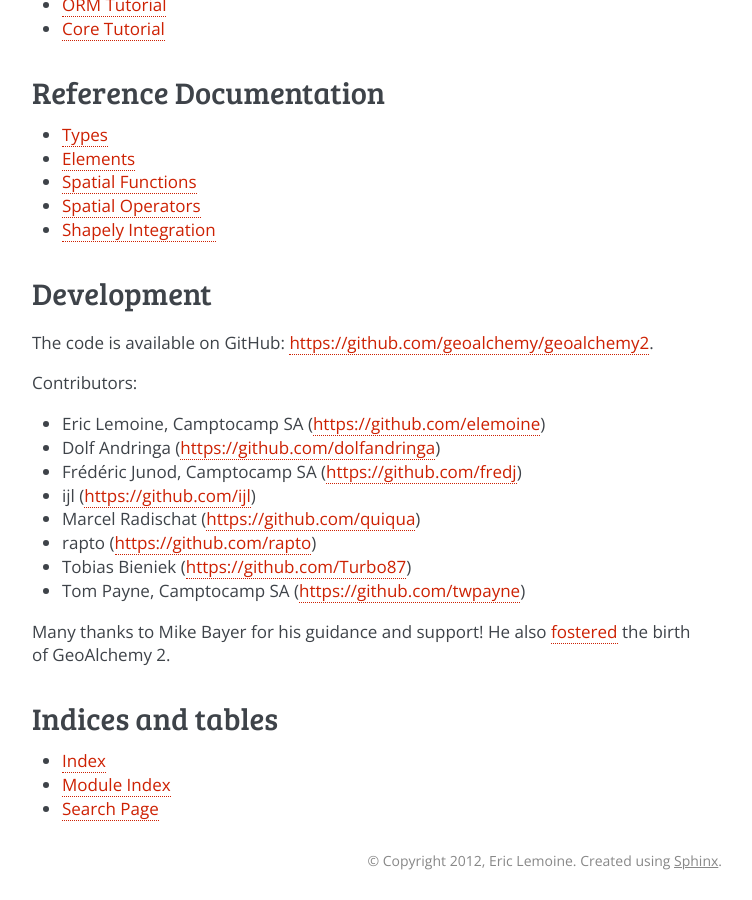
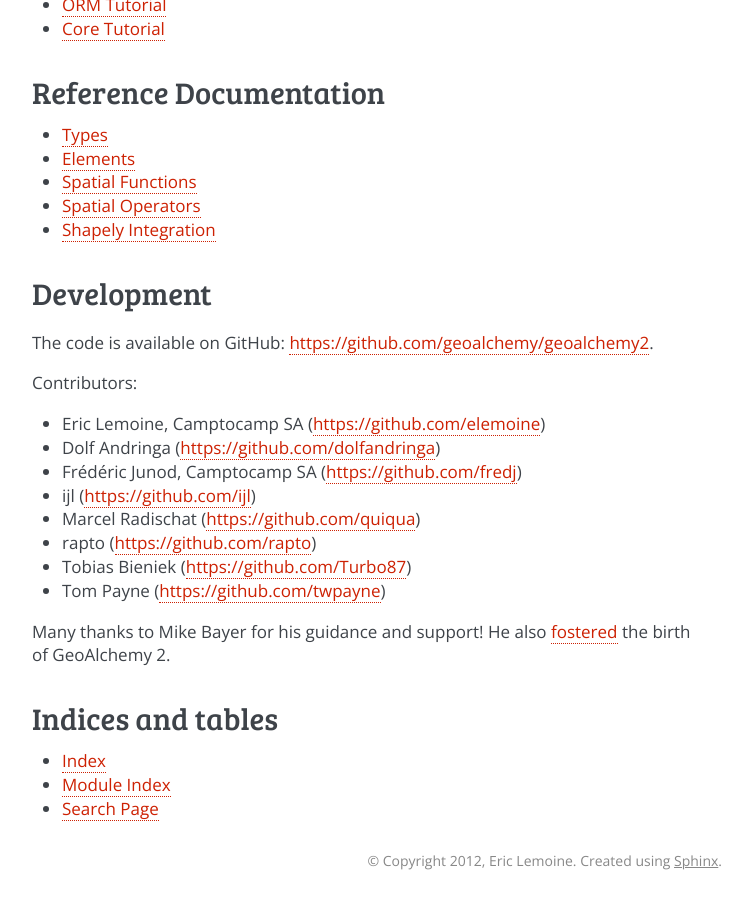
Before and after one commit to geoalchemy/geoalchemy2, a Sphinx documentation site: the page built from doc/index.rst, in a window 1280 px wide and 900 px high, scrolled down 1394 px. Shown: the whole window, without its empty margins (388-1140 px from the left). Built offline with Sphinx 7.4.7, drawn with Linux system fonts in a browser that asks for light colours.

Commit message:
Remove Tom's employer

```diff
--- a/doc/index.rst
+++ b/doc/index.rst
@@ -105,7 +105,7 @@
 * Marcel Radischat (https://github.com/quiqua)
 * rapto (https://github.com/rapto)
 * Tobias Bieniek (https://github.com/Turbo87)
-* Tom Payne, Camptocamp SA (https://github.com/twpayne)
+* Tom Payne (https://github.com/twpayne)
 
 Many thanks to Mike Bayer for his guidance and support! He also `fostered
 <https://groups.google.com/forum/?fromgroups=#!topic/geoalchemy/k3PmQOB_FX4>`_
```
